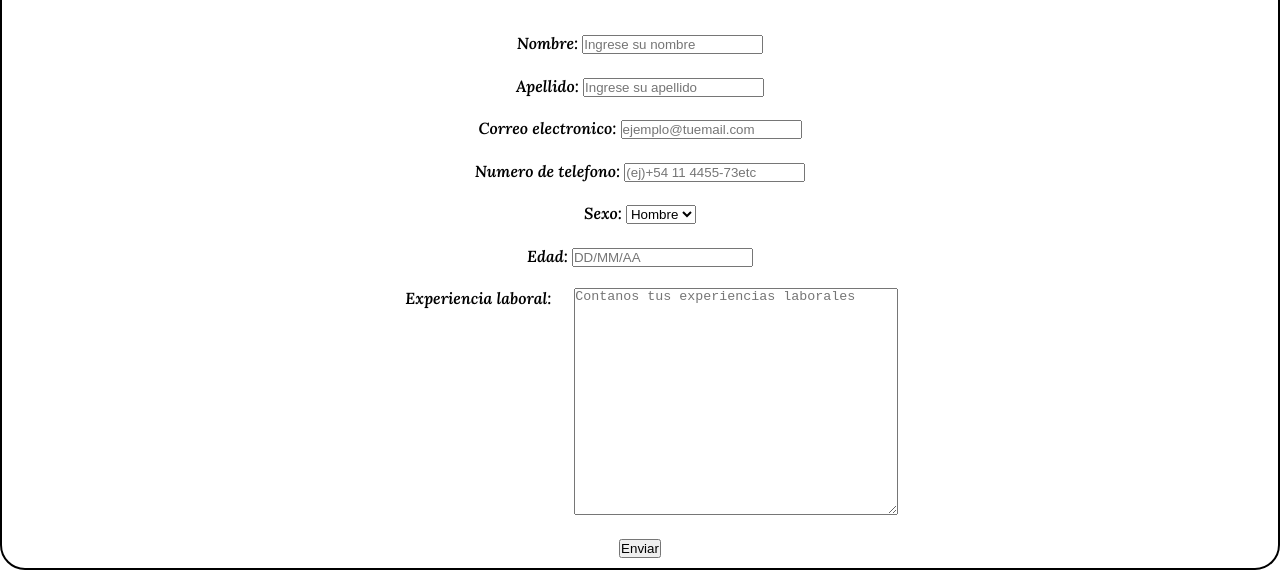
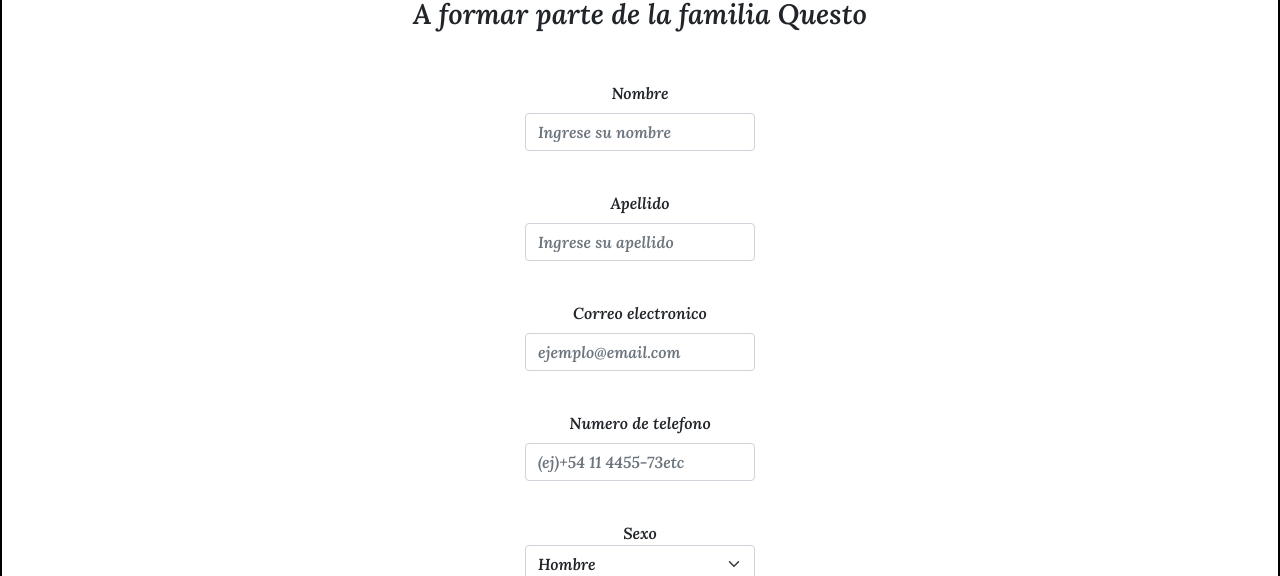
Before and after one commit to TeoFedyna/Questo-e-pizza, a plain HTML site: page pages/Trabaja-con-nosotros.html in a window 1280 px wide. Shown: the part 143-719 px from the top of the page. Drawn offline with nearby package versions, Linux system fonts and the light colour scheme.

Commit message:
agregando-bootstrap-a-pages:trabajo-y-opinion

```diff
--- a/css/estilos.css
+++ b/css/estilos.css
@@ -186,7 +186,7 @@
     background-color: #161616;
 }
 
-/* ----------------main opinion-----------------*/
+/* ----------------main opinion (bst)-----------------*/
 .main-opinion {
     text-align: center;
     display: flex;
@@ -201,15 +201,7 @@
 
 }
 
-.link__hijo2--4 {
-    display: flex;
-}
-
-.link__hijo2--4 label {
-    width: 140px;
-}
-
-/* ----------------main trabajo-----------------*/
+/* ----------------main trabajo (bst)-----------------*/
 .main-trabajo {
     text-align: center;
     display: flex;
@@ -219,25 +211,10 @@
     border-radius: 25px;
 }
 
-.link__hijo--1 {
-    width: 100%;
-}
-
 .trabajo__hijo--1 {
     padding: 2%;
 }
 
-.trabajo__hijo2 {
-    padding: 2%;
-}
-
-.trabajo__hijo2--7 {
-    display: flex;
-}
-
-.trabajo__hijo2--7 label {
-    width: 200px;
-}
 
 /* ----------------media querys mobile-----------------*/
 
@@ -317,7 +294,7 @@
         font-size: 15px;
     }
 
-    /* menu */
+    /* menu (bst)*/
     .menu {
         flex-direction: column;
     }
--- a/pages/Trabaja-con-nosotros.html
+++ b/pages/Trabaja-con-nosotros.html
@@ -11,12 +11,19 @@
     <link rel="preconnect" href="https://fonts.googleapis.com">
     <link rel="preconnect" href="https://fonts.gstatic.com" crossorigin>
     <link href="https://fonts.googleapis.com/css2?family=Lora:ital,wght@1,600&display=swap" rel="stylesheet">
-        <!-- css -->
-        <link rel="stylesheet" href="../css/estilos.css">
     <!-- icono ventana  -->
     <link rel="shorcut icon" href="../images/questo-logo.jpeg">
     <!-- font awesome iconos -->
     <script src="https://kit.fontawesome.com/657a0e0360.js" crossorigin="anonymous"></script>
+    <!-- bootstap css -->
+    <link href="https://cdn.jsdelivr.net/npm/bootstrap@5.1.3/dist/css/bootstrap.min.css" rel="stylesheet"
+        integrity="sha384-1BmE4kWBq78iYhFldvKuhfTAU6auU8tT94WrHftjDbrCEXSU1oBoqyl2QvZ6jIW3" crossorigin="anonymous">
+    <!-- bootstrap js -->
+    <script src="https://cdn.jsdelivr.net/npm/bootstrap@5.1.3/dist/js/bootstrap.bundle.min.js"
+        integrity="sha384-ka7Sk0Gln4gmtz2MlQnikT1wXgYsOg+OMhuP+IlRH9sENBO0LRn5q+8nbTov4+1p" crossorigin="anonymous">
+        </script>
+    <!-- css -->
+    <link rel="stylesheet" href="../css/estilos.css">
 </head>
 
 <body>
@@ -48,56 +55,61 @@
             <h3>A formar parte de la familia Questo</h3>
         </section>
 
-        <section class="trabajo__hijo trabajo__hijo--2">
-            <form action="" method="" enctype="">
-
-                <div class="trabajo__hijo2 trabajo__hijo2--1">
-                    <label for="nombre">Nombre:</label>
-                    <input required type="text" id="nombre" name="nombre" placeholder="Ingrese su nombre">
+        <section>
+            <div class="card-body">
+                <div class="mb-2">
+                    <label for="nombre-text" class="form-label">Nombre</label>
+                    <input type="text" class="form-control" id="nombre-txt" placeholder="Ingrese su nombre">
+                </div>
             </div>
 
-                <div class="trabajo__hijo2 trabajo__hijo2--2">
-                    <label for="apellido">Apellido:</label>
-                    <input required type="text" id="apellido" name="apellido" placeholder="Ingrese su apellido">
+            <div class="card-body">
+                <div class="mb-2">
+                    <label for="apellido-text" class="form-label">Apellido</label>
+                    <input type="text" class="form-control" id="apellido-txt" placeholder="Ingrese su apellido">
+                </div>
             </div>
 
-                <div class="trabajo__hijo2 trabajo__hijo2--3">
-                    <label for="correo-electronico">Correo electronico:</label>
-                    <input required type="text" id="correo-electronico" name="correo-electronico"
-                        placeholder="ejemplo@tuemail.com">
+            <div class="card-body">
+                <div class="mb-2">
+                    <label for="correo-text" class="form-label">Correo electronico</label>
+                    <input type="text" class="form-control" id="correo-txt" placeholder="ejemplo@email.com">
+                </div>
             </div>
 
-                <div class="trabajo__hijo2 trabajo__hijo2--4">
-                    <label for="numero-de-telefono">Numero de telefono:</label>
-                    <input required type="number" id="numero-de-telefono" name="numero-de-telefono"
-                        placeholder="(ej)+54 11 4455-73etc">
+            <div class="card-body">
+                <div class="mb-2">
+                    <label for="telefono-text" class="form-label">Numero de telefono</label>
+                    <input type="text" class="form-control" id="telefono-txt" placeholder="(ej)+54 11 4455-73etc">
+                </div>
             </div>
 
-                <div class="trabajo__hijo2 trabajo__hijo2--5">
-                    <label for="sexo">Sexo:</label>
-                    <select name="sexo" id="sexo">
-                        <option value="Hombre">Hombre</option>
-                        <option value="Mujer">Mujer</option>
-                        <option value="Otros">Otros</option>
+            <div class="card-body mb-2">
+                <label for="sexo-select" id="sexo-select">Sexo</label>
+                <select class="form-select" id="sexo-select">
+                    <option value="1">Hombre</option>
+                    <option value="2">Mujer</option>
+                    <option value="3">Otro</option>
                 </select>
             </div>
 
-                <div class="trabajo__hijo2 trabajo__hijo2--6">
-                    <label for="edad">Edad:</label>
-                    <input required type="number" id="edad" name="edad" placeholder="DD/MM/AA">
+            <div class="card-body">
+                <div class="mb-2">
+                    <label for="edad-num" class="form-label">Edad</label>
+                    <input type="number" class="form-control" id="edad-num" placeholder="DD/MM/AA">
+                </div>
             </div>
 
-                <div class="trabajo__hijo2 trabajo__hijo2--7">
-                    <label for="experiencia-laboral">Experiencia laboral:</label>
-                    <textarea class="experiencia" required name="comentario" id="experiencia-laboral"
-                        placeholder="Contanos tus experiencias laborales" cols="40" rows="15"></textarea>
+            <div class="card-body">
+                <div class="mb-2">
+                    <label for="experiencia-text" class="form-label">Experiencia laboral</label>
+                    <textarea type="text" class="form-control" id="experiencia-text"
+                        placeholder="Contanos tus experiencias laborales"></textarea>
+                </div>
             </div>
 
-                <div class="trabajo__hijo2 trabajo__hijo2--8">
-                    <button>Enviar</button>
-                </div>
+            <button type="submit" class="btn btn-dark mb-2">Enviar</button>
 
-            </form>
         </section>
 
     </main>
```
Also changed, not shown: pages/Dejanos-tu-opinion.html (+27 -19 lines), 1 other file. Lines whose indentation alone changed are shown as unchanged.
